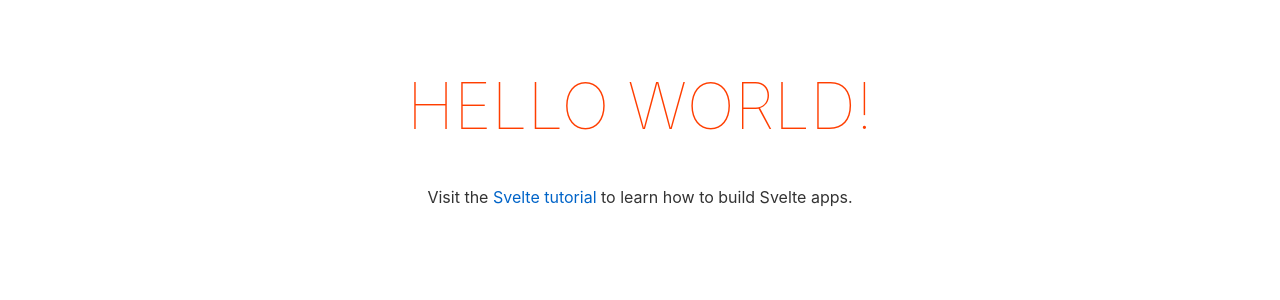
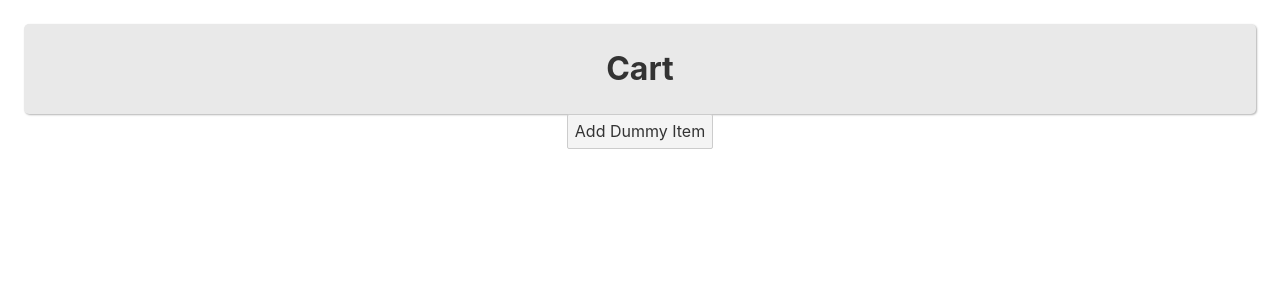
Before and after one commit to theAndrewCline/supastore, a Svelte app: page / in a window 1280 px wide. Shown: the top 300 px of the page. Built offline with nearby package versions, Linux system fonts and the light colour scheme.

Commit message:
feat(Cart): add initial cart view

```diff
--- a/src/App.svelte
+++ b/src/App.svelte
@@ -1,10 +1,27 @@
 <script lang="ts">
-	export let name: string
+	import Cart from './Cart.svelte'
+	import { cart } from './stores.ts'
+	import { addItemToCart } from './cart/cart.ts'
+	import type {  ShoppingItem } from './shopping-item/index.ts'
+
+	const dummy_item: ShoppingItem = {
+		id: 'dummy_item',
+		title: 'Nike Shoes',
+		description: 'Best dang shoes',
+		price: 200,
+		stock: 150
+	}
+
+	const handleAddItemClick = () => {
+		cart.update((current_cart) => addItemToCart(dummy_item, current_cart))
+	}
+
+
 </script>
 
 <main>
-	<h1>Hello {name}!</h1>
-	<p>Visit the <a href="https://svelte.dev/tutorial">Svelte tutorial</a> to learn how to build Svelte apps.</p>
+	<Cart />
+	<button on:click={handleAddItemClick}>Add Dummy Item</button>
 </main>
 
 <style>
--- /dev/null
+++ b/src/Cart.svelte
@@ -0,0 +1,39 @@
+<script lang="ts">
+	import { cart } from './stores.ts'
+	import type { Cart } from './cart/cart.ts'
+
+	let cart_state: Cart
+
+	const unsubscribe = cart.subscribe((state) =>
+		cart_state = state
+	)
+</script>
+
+<div class="container">
+	<h1>Cart</h1>
+	<ul>
+		{#each cart_state.items as item}
+			<li>{item.title} - {item.quantity} x ${item.price}</li>
+		{/each}
+	</ul>
+</div>
+
+<style>
+	.container {
+		background: #e9e9e9;
+		border-radius: 5px;
+		box-shadow: 1px 1px 2px rgba(0, 0, 0, .3);
+		padding-top: .25rem;
+		padding-bottom: .25rem;
+	}
+
+	ul {
+		list-style: none;
+	}
+
+	li {
+		background: #FFFFFF;
+		border-radius: 5px;
+		margin-bottom: 8px;
+	}
+</style>
--- /dev/null
+++ b/src/stores.ts
@@ -0,0 +1,4 @@
+import { writable } from 'svelte/store'
+import { makeCart } from './cart/cart'
+
+export const cart = writable(makeCart({ user_id: '' }))
```
